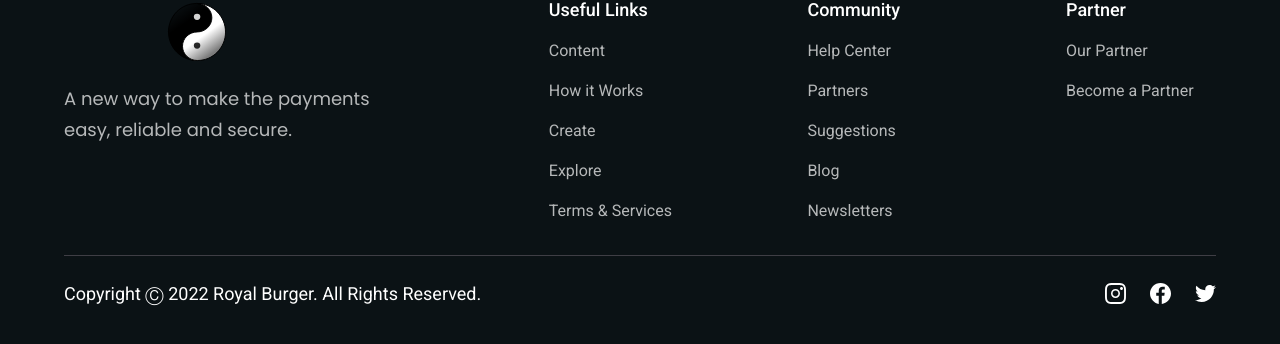
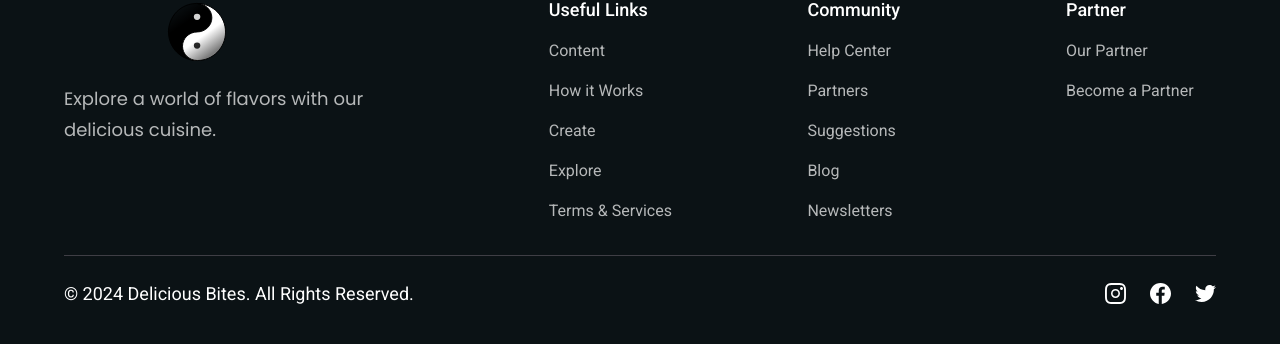
Before and after one commit to CovetingAphid3/Restaurant, a React (Vite) app in the folder frontend/: page / in a window 1280 px wide. Shown: the part 514-858 px from the top of the page. Built offline with nearby package versions, Linux system fonts and the light colour scheme.

Commit message:
update footer

```diff
--- a/frontend/src/components/Footer.jsx
+++ b/frontend/src/components/Footer.jsx
@@ -3,16 +3,16 @@ import { logo } from "../assets";
 import { footerLinks, socialMedia } from "../constants";
 
 const Footer = () => (
-  <section className={`${styles.flexCenter} ${styles.paddingY} flex-col`}>
+  <footer className={`${styles.flexCenter} ${styles.paddingY} flex-col`}>
     <div className={`${styles.flexStart} md:flex-row flex-col mb-8 w-full`}>
       <div className="flex-[1] flex flex-col justify-start mr-10">
         <img
           src={logo}
-          alt="hoobank"
+          alt="Delicious Bites"
           className="w-[266px] h-[72.14px] object-contain"
         />
         <p className={`${styles.paragraph} mt-4 max-w-[312px]`}>
-          A new way to make the payments easy, reliable and secure.
+          Explore a world of flavors with our delicious cuisine.
         </p>
       </div>
 
@@ -41,7 +41,7 @@ const Footer = () => (
 
     <div className="w-full flex justify-between items-center md:flex-row flex-col pt-6 border-t-[1px] border-t-[#3F3E45]">
       <p className="font-roboto font-normal text-center text-[18px] leading-[27px] text-white">
-        Copyright Ⓒ 2022 Royal Burger. All Rights Reserved.
+        © 2024 Delicious Bites. All Rights Reserved.
       </p>
 
       <div className="flex flex-row md:mt-0 mt-6">
@@ -58,7 +58,7 @@ const Footer = () => (
         ))}
       </div>
     </div>
-  </section>
+  </footer>
 );
 
 export default Footer;
```
